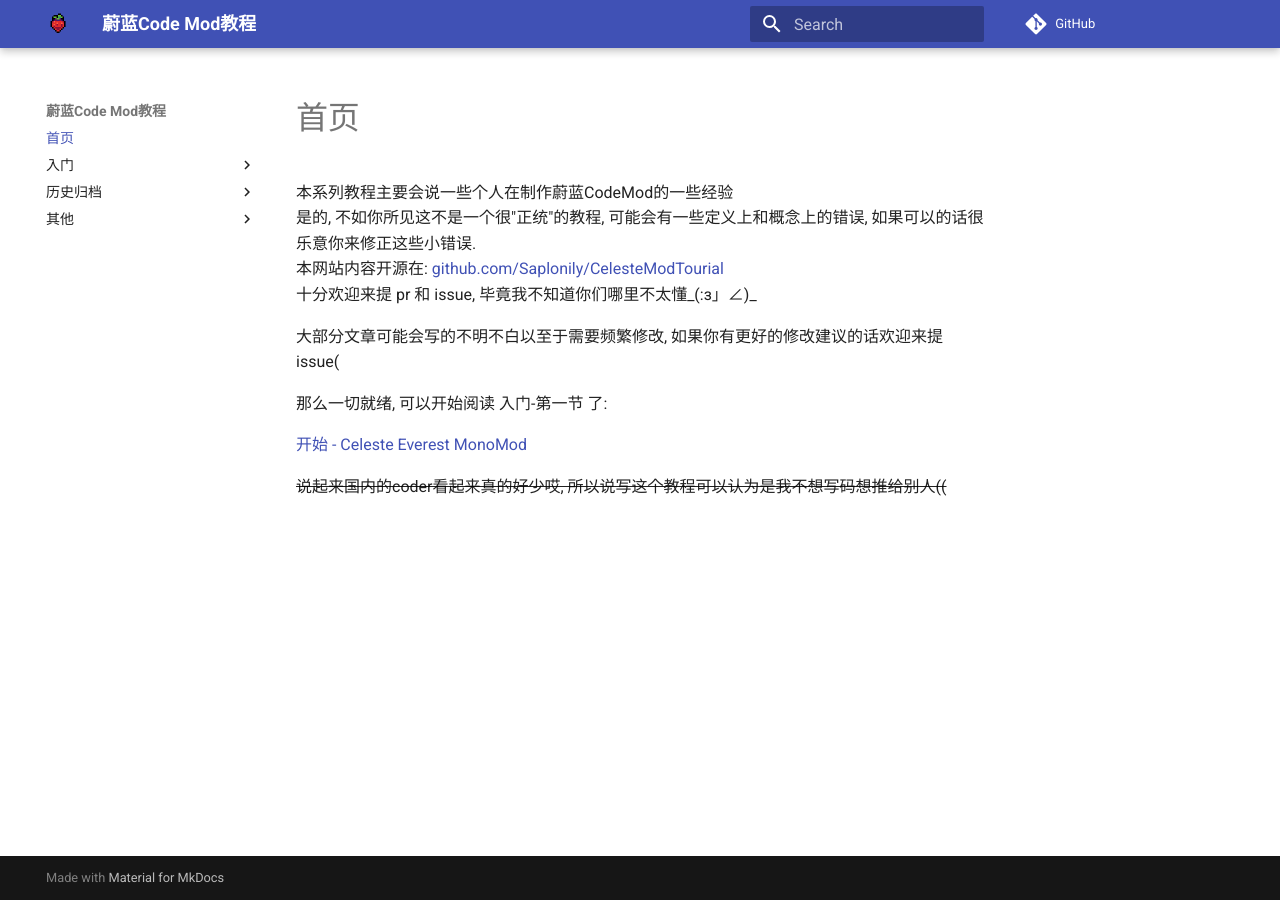
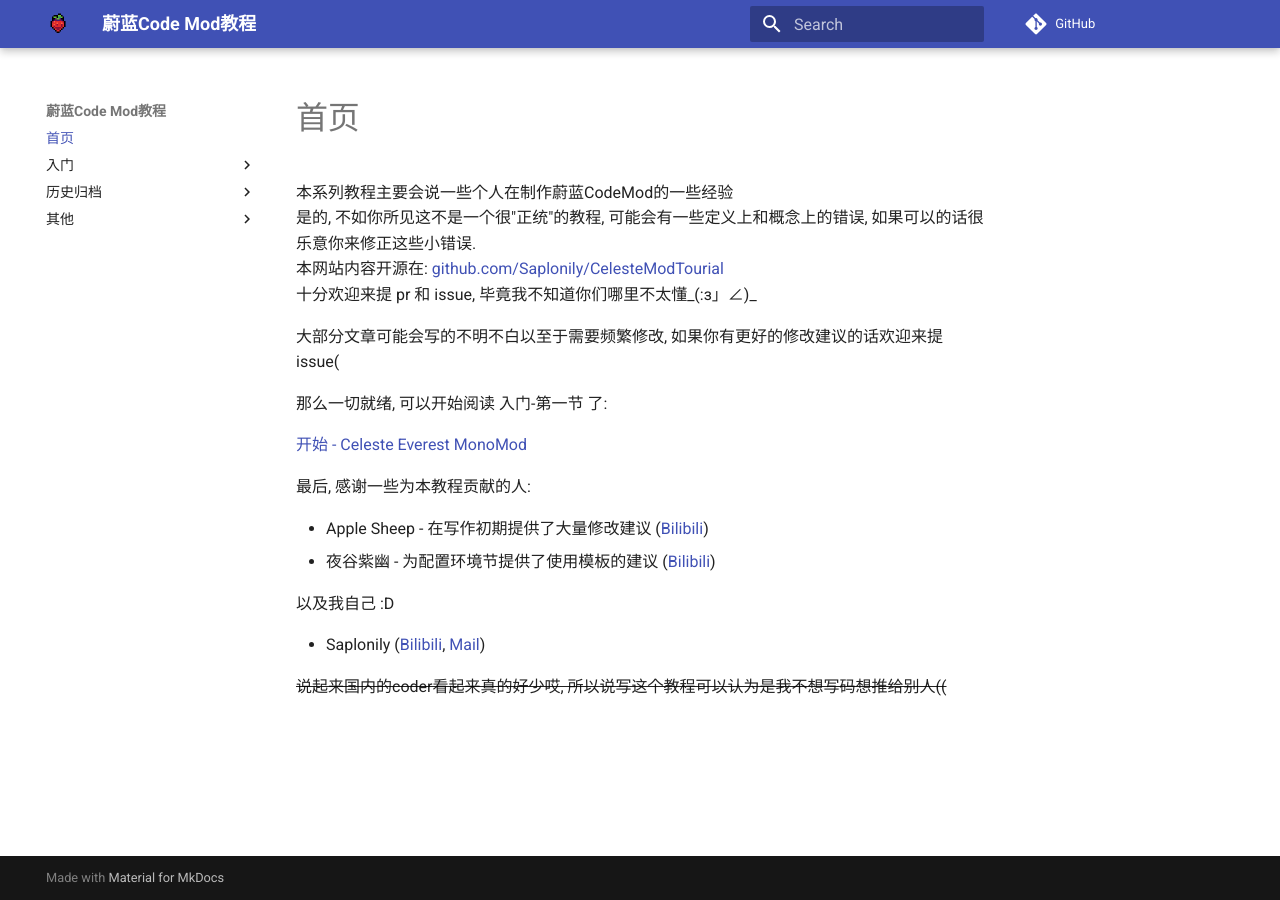
Before and after one commit to Saplonily/CelesteModTutorial, an MkDocs documentation site: the page built from docs/index.md, in a window 1280 px wide. Built offline with MkDocs 1.6.1 and Material for MkDocs 9.7.7, drawn with Linux system fonts in a browser that asks for light colours; comment, search, counter and statistics services are not loaded.

Commit message:
首页加入 special thanks

```diff
--- a/docs/index.md
+++ b/docs/index.md
@@ -11,4 +11,13 @@
 
 [开始 - Celeste Everest MonoMod](./begin/CelesteEverestMonoMod.md)
 
+最后, 感谢一些为本教程贡献的人:
+
+- Apple Sheep - 在写作初期提供了大量修改建议 ([Bilibili](https://space.bilibili.com/227488539))
+- 夜谷紫幽 - 为配置环境节提供了使用模板的建议 ([Bilibili](https://space.bilibili.com/346379712))
+
+以及我自己 :D
+
+- Saplonily ([Bilibili](https://space.bilibili.com/39046375), [Mail](mailto:Saplonily@outlook.com))
+
 <del>说起来国内的coder看起来真的好少哎, 所以说写这个教程可以认为是我不想写码想推给别人((</del>
```
